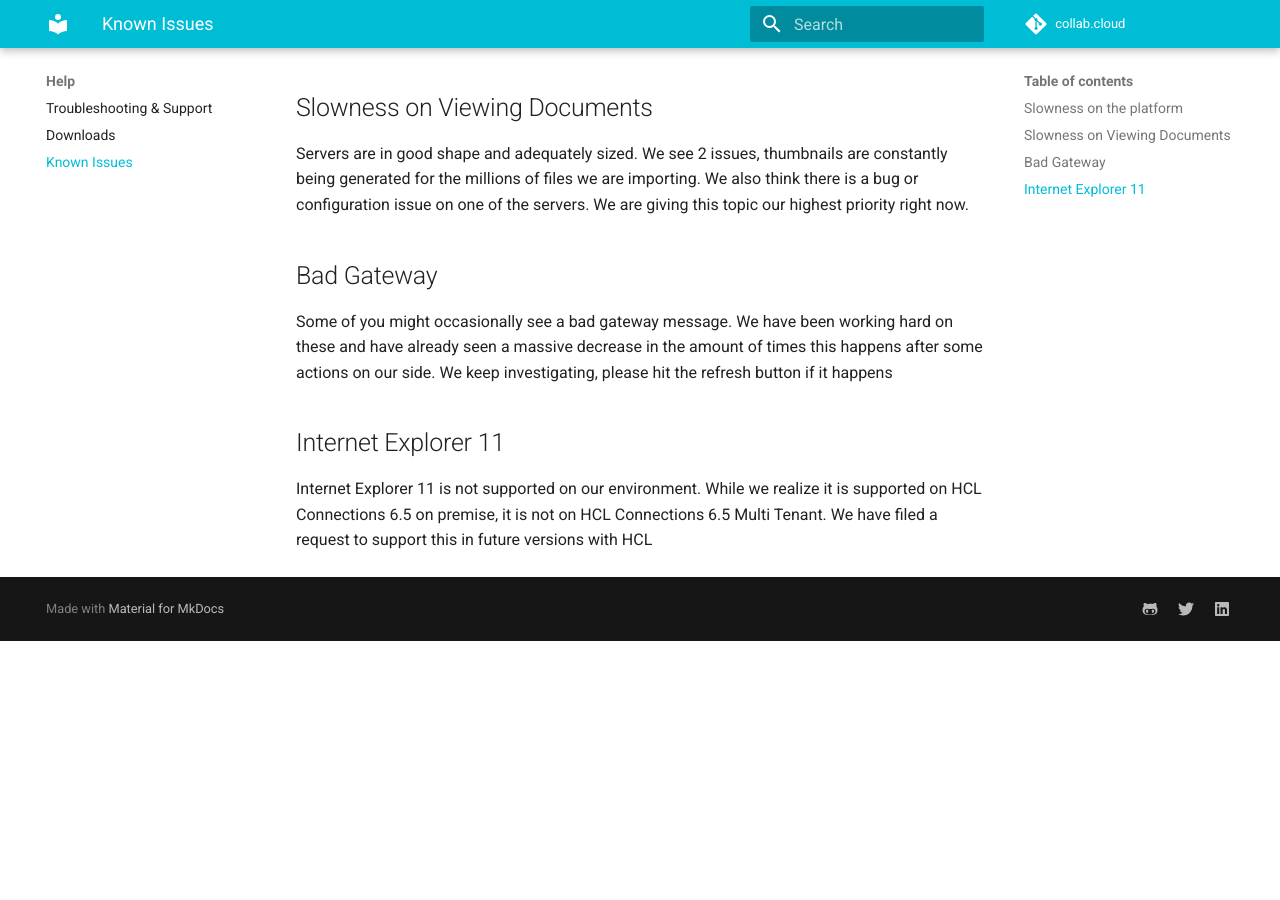
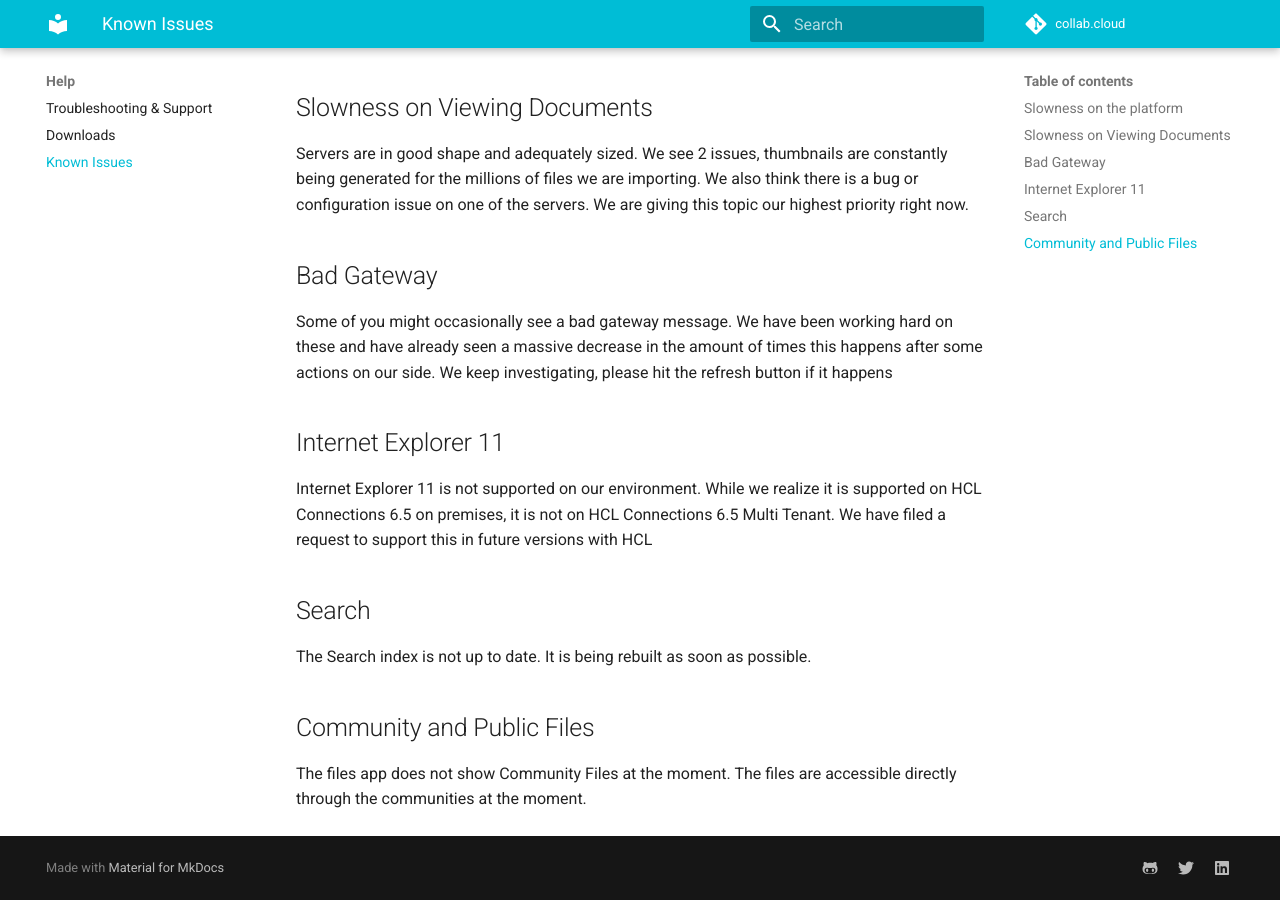
Before and after one commit to collabdotcloud/docs.collab.cloud, an MkDocs documentation site: the page built from docs/help/known-issues.md, in a window 1280 px wide and 900 px high, scrolled down 650 px. Built offline with MkDocs 1.6.1 and Material for MkDocs 9.7.7, drawn with Linux system fonts in a browser that asks for light colours; before the commit the page ends 1291 px from its top, so only the background shows below that.

Commit message:
update known issues

```diff
--- a/docs/help/known-issues.md
+++ b/docs/help/known-issues.md
@@ -11,13 +11,25 @@ Thank you for your understanding!
 ---
 
 ## Slowness on the platform
+
 We see a slowness on the platform, this is expected. We are transferring many customers and terabytes of data on the same disks Connections is using. At the same time search is indexing all new content we bulk add.
 
-##Slowness on Viewing Documents
+## Slowness on Viewing Documents
+
 Servers are in good shape and adequately sized. We see 2 issues, thumbnails are constantly being generated for the millions of files we are importing. We also think there is a bug or configuration issue on one of the servers. We are giving this topic our highest priority right now.
 
-##Bad Gateway
+## Bad Gateway
+
 Some of you might occasionally see a bad gateway message. We have been working hard on these and have already seen a massive decrease in the amount of times this happens after some actions on our side. We keep investigating, please hit the refresh button if it happens
 
-##Internet Explorer 11
-Internet Explorer 11 is not supported on our environment. While we realize it is supported on HCL Connections 6.5 on premise, it is not on HCL Connections 6.5 Multi Tenant. We have filed a request to support this in future versions with HCL
+## Internet Explorer 11
+
+Internet Explorer 11 is not supported on our environment. While we realize it is supported on HCL Connections 6.5 on premises, it is not on HCL Connections 6.5 Multi Tenant. We have filed a request to support this in future versions with HCL
+
+## Search
+
+The Search index is not up to date. It is being rebuilt as soon as possible.
+
+## Community and Public Files
+
+The files app does not show Community Files at the moment. The files are accessible directly through the communities at the moment.
```
